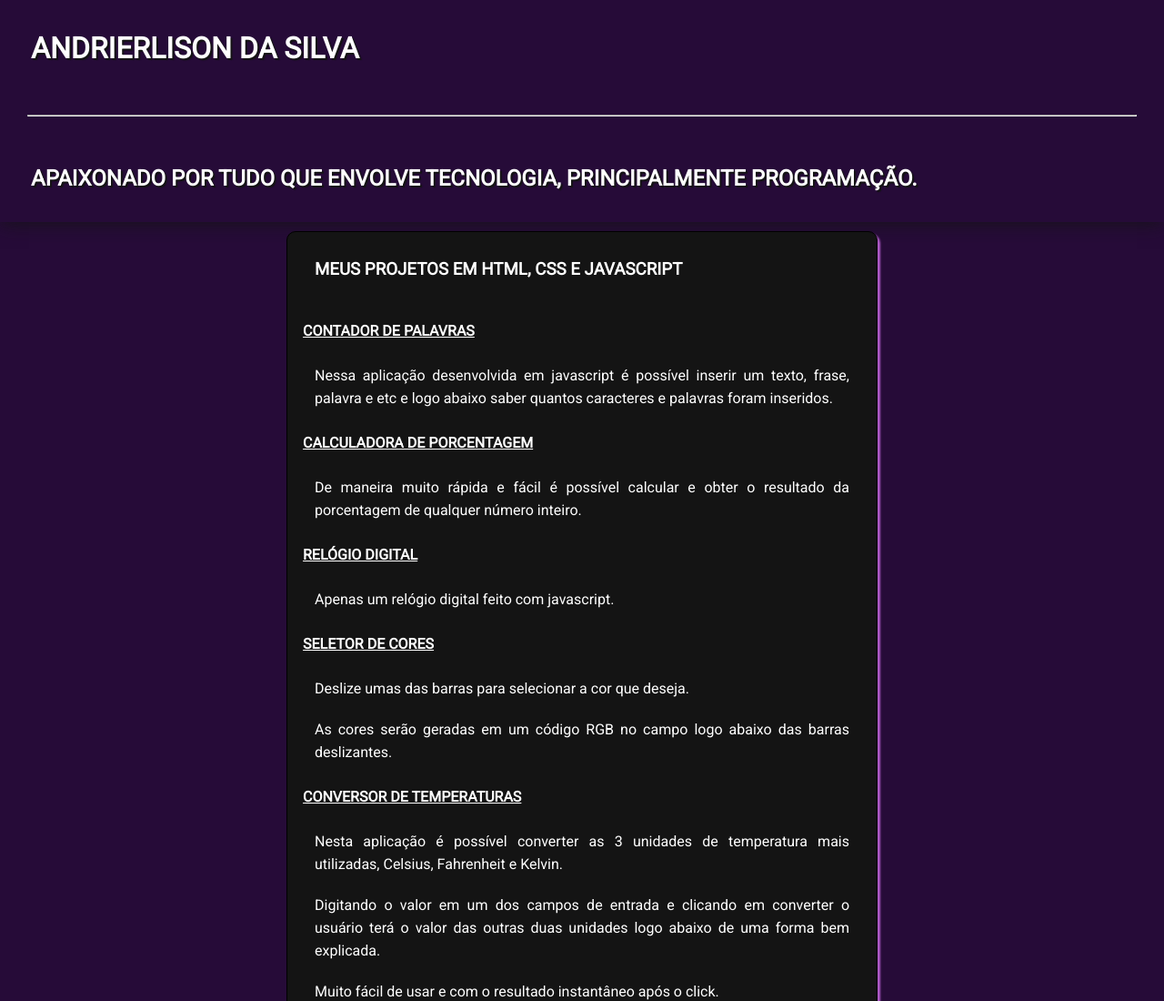
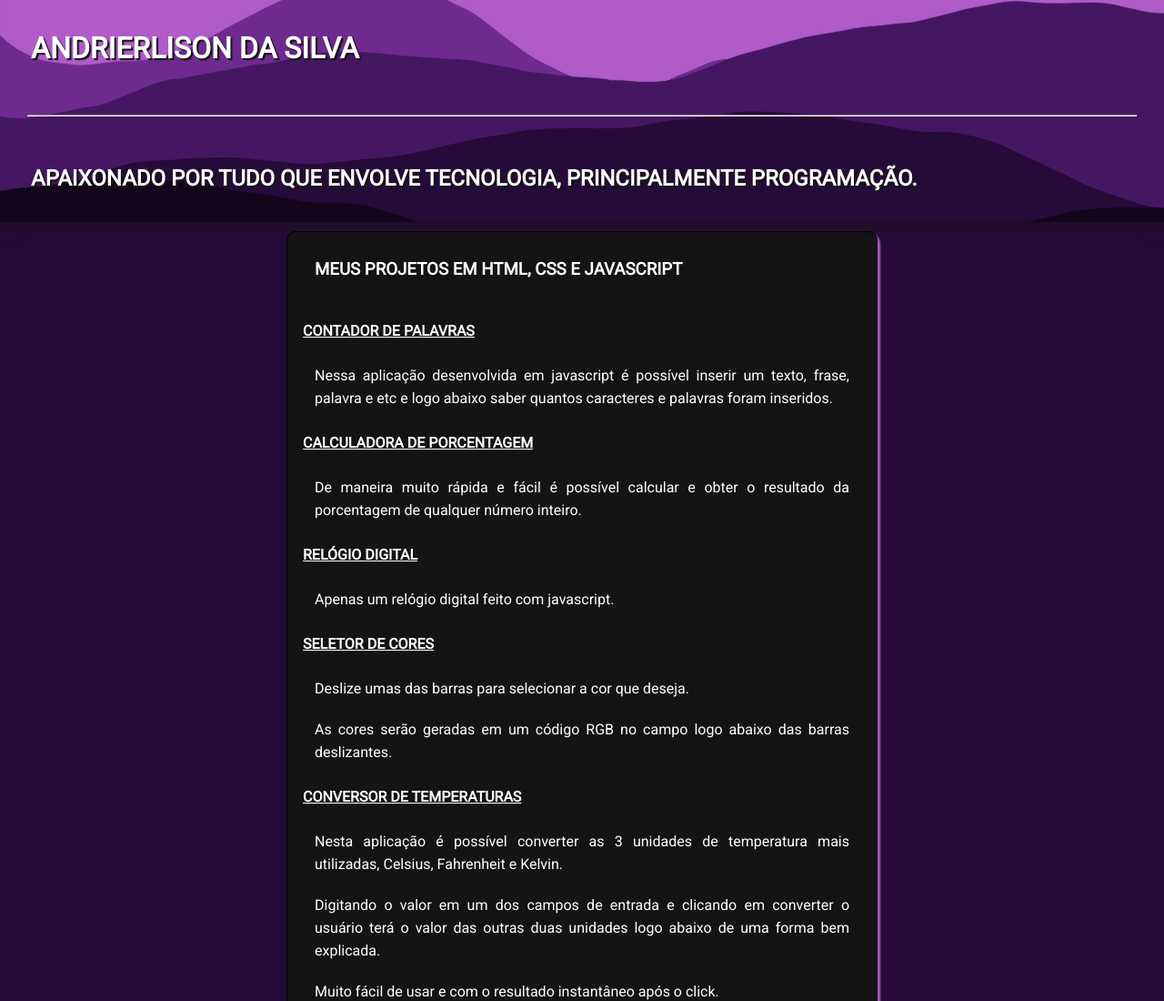
Before and after one commit to Andrierlison/andrierlison_da_silva, a plain HTML site: page index.html in a window 1280 px wide. Shown: the top 1100 px of the page at 91% size. Drawn offline with Linux system fonts and the light colour scheme.

Commit message:
Update styles.css

```diff
--- a/css/styles.css
+++ b/css/styles.css
@@ -31,7 +31,7 @@ li {
 }
 
 header {
-  background-image: url(./images/img-header.svg);
+  background-image: url(../images/img-header.svg);
   background-position: center;
   background-repeat: no-repeat;
   background-size: cover;
```
